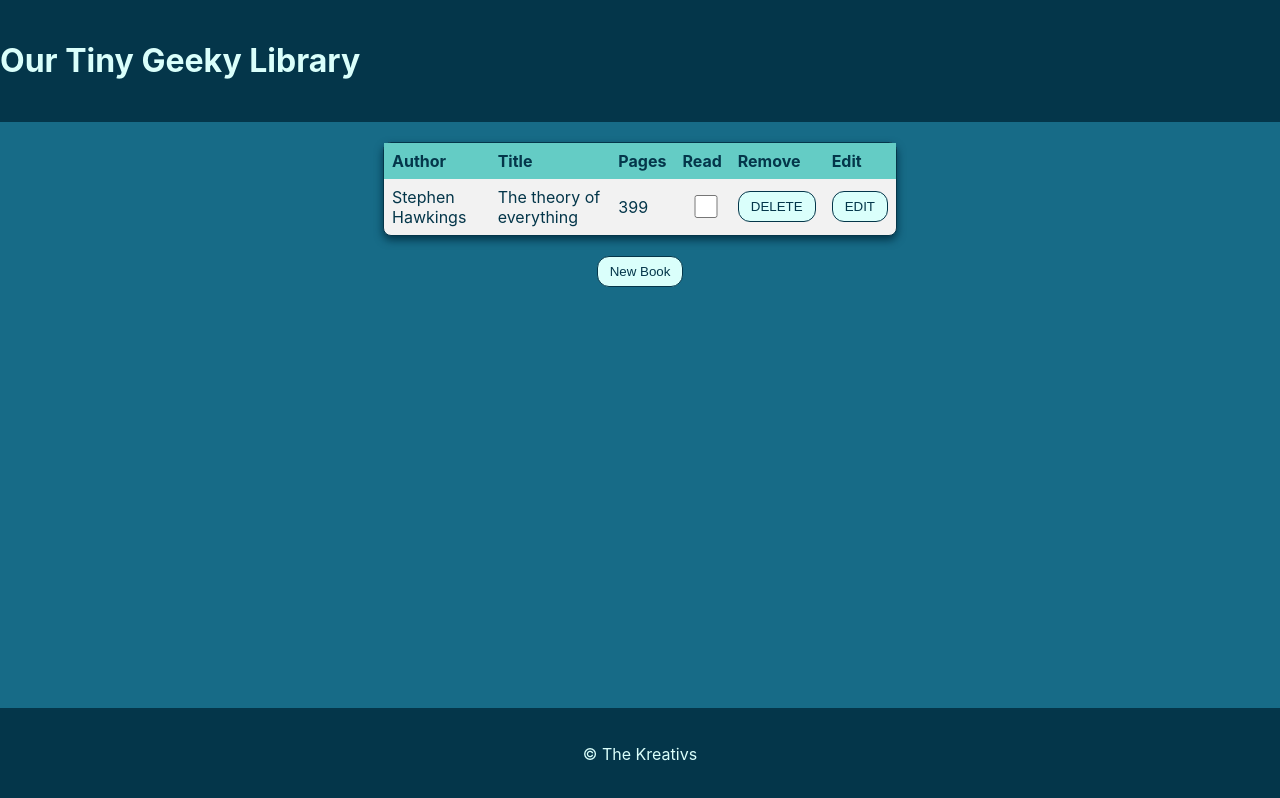
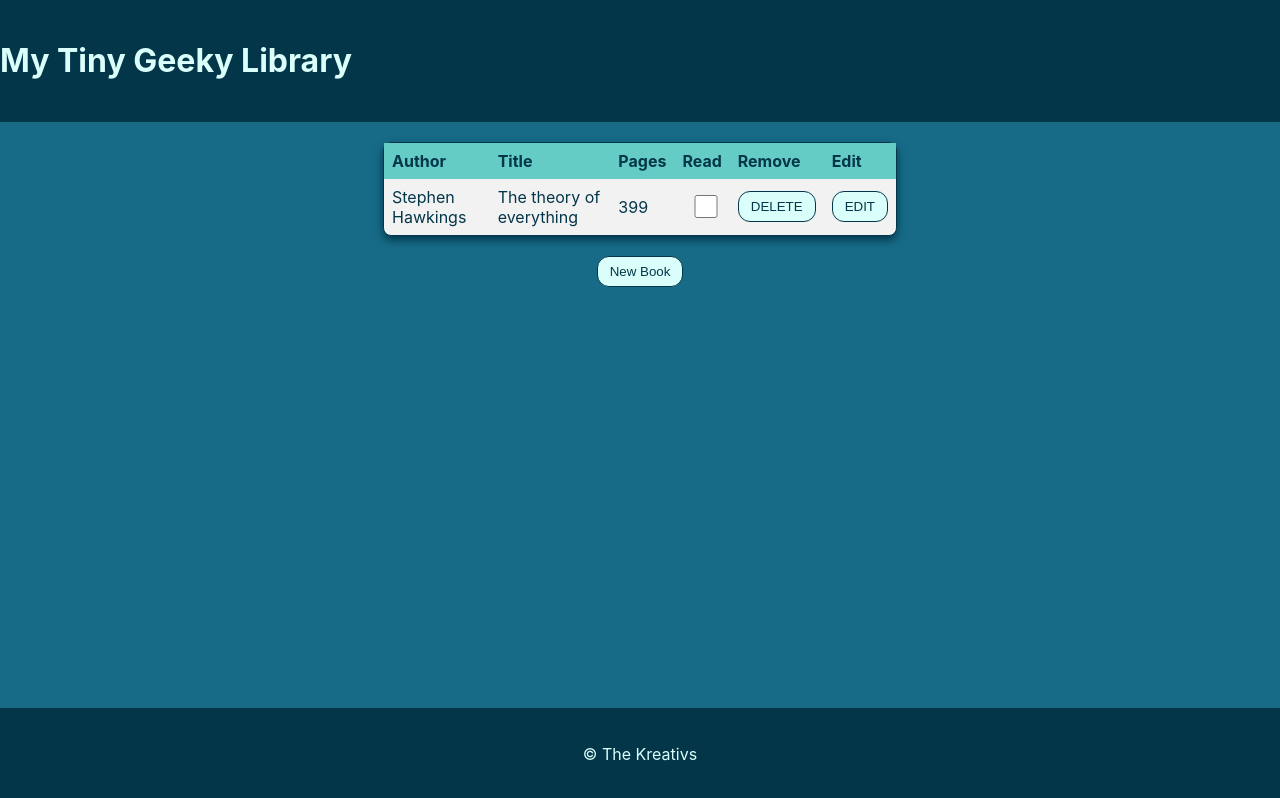
Before and after one commit to lopezatn/my-library-react-app, a React app: page / in a window 1280 px wide. Built offline with nearby package versions, Linux system fonts and the light colour scheme.

Commit message:
changed title of header

```diff
--- a/src/components/Header/Header.jsx
+++ b/src/components/Header/Header.jsx
@@ -5,7 +5,7 @@ const Header = () => {
   return (
     <div>
       <header>
-        <h1>Our Tiny Geeky Library</h1>
+        <h1>My Tiny Geeky Library</h1>
       </header>
     </div>
   );
```
